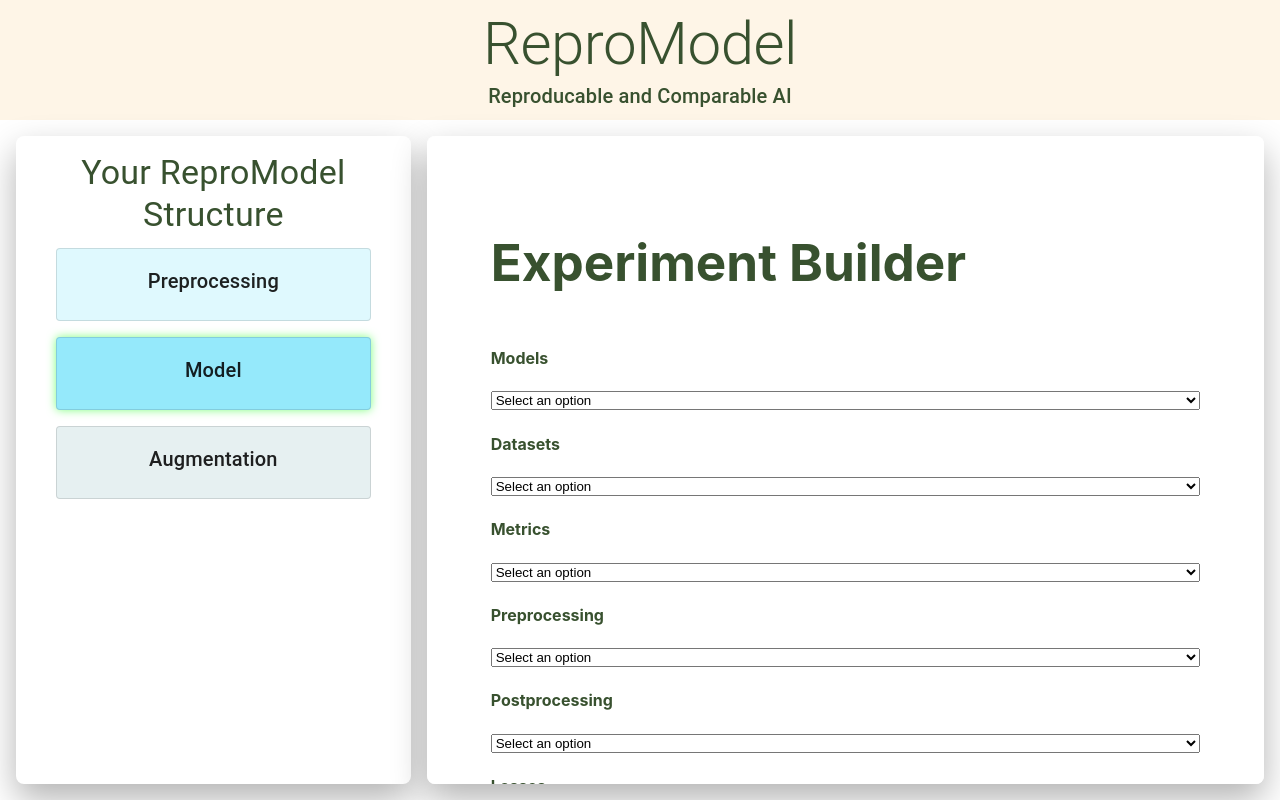
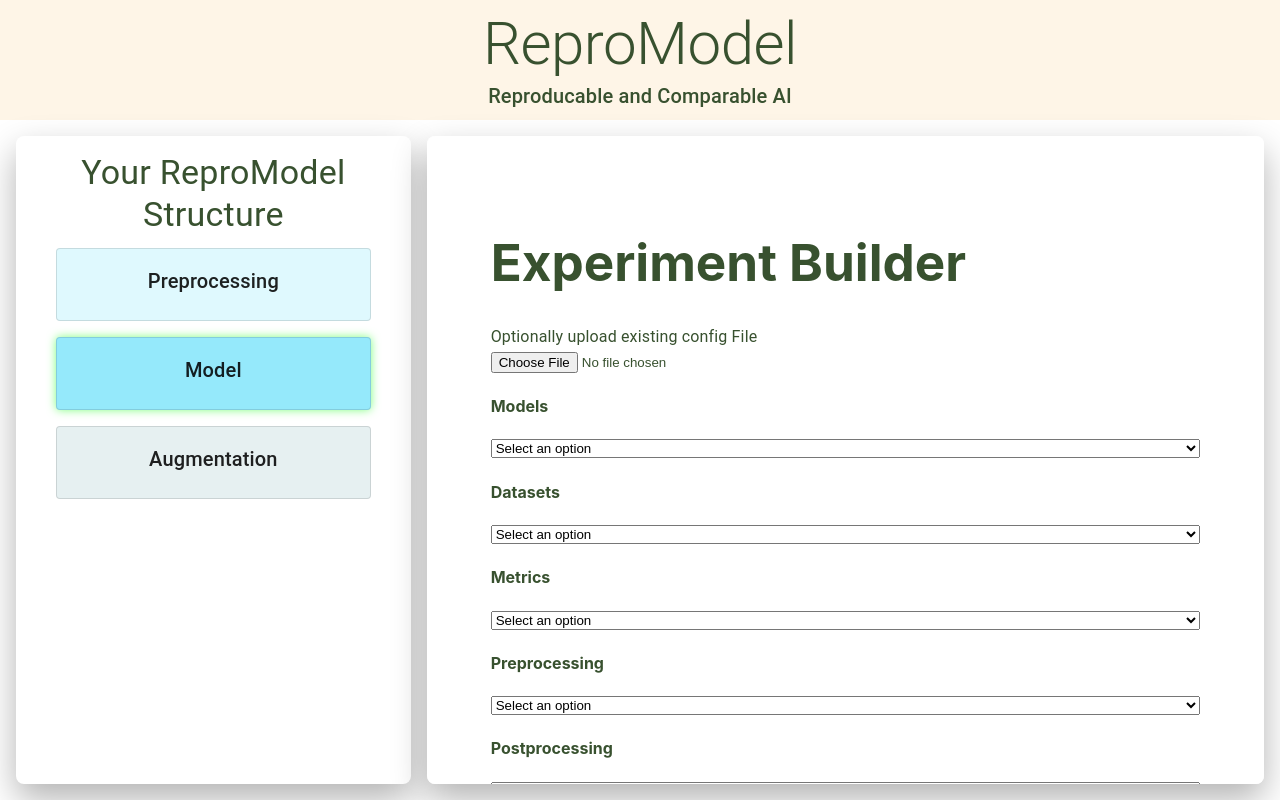
Before and after one commit to ReproModel/repromodel, a React (Vite) app: page / in a window 1280 px wide. Built offline with nearby package versions, Linux system fonts and the light colour scheme.

Commit message:
add json upload barebone, no functionality

```diff
--- a/src/UI/NewDynamicFormBuilder.jsx
+++ b/src/UI/NewDynamicFormBuilder.jsx
@@ -5,6 +5,19 @@ import { Formik, Form, Field } from "formik";
 import NewFlexibleFormField from "./FormComponents/NewFlexibleFormField";
 import "./FormComponents/Field.css";
 import newQuestions from "../choicesJSON/newQuestionsFormat.json";
+import { Typography } from "@mui/material";
+
+
+function validateJSON(text) {
+  try {
+    JSON.parse(text);
+    return true;  // valid JSON
+  } catch (error) {
+    return false;  // invalid JSON
+  }
+}
+
+
 
 const DynamicFormBuilder = () => {
   // Generate initial values from questions data
@@ -18,6 +31,24 @@ const DynamicFormBuilder = () => {
   function capitalizeFirstLetter(string) {
     return string.charAt(0).toUpperCase() + string.slice(1);
   }
+  const handleFileChange = (event) => {
+    const file = event.currentTarget.files[0];
+    if (file) {
+      const reader = new FileReader();
+      reader.onload = (e) => {
+        const text = e.target.result;
+        if (validateJSON(text)) {
+
+          alert('Valid JSON file');
+
+        } else {
+          alert('Invalid JSON file');
+
+        }
+      };
+      reader.readAsText(file);
+    }
+  };
 
    // Function to handle form submission
    const handleSubmit = (values) => {
@@ -51,6 +82,9 @@ const DynamicFormBuilder = () => {
       >
         {({ values }) => (
           <Form>
+            {/* Optional JSON File upload */}
+            <Typography>Optionally upload existing config File</Typography>
+            <input type="file" id="uploadedJson" accept=".json" onChange={handleFileChange}/>
             {/* For each Folder */}
             {Object.entries(newQuestions).map(([folder, folderContent]) => (
               <div style={{ display: "flex", flexDirection: "column" }}>
```
